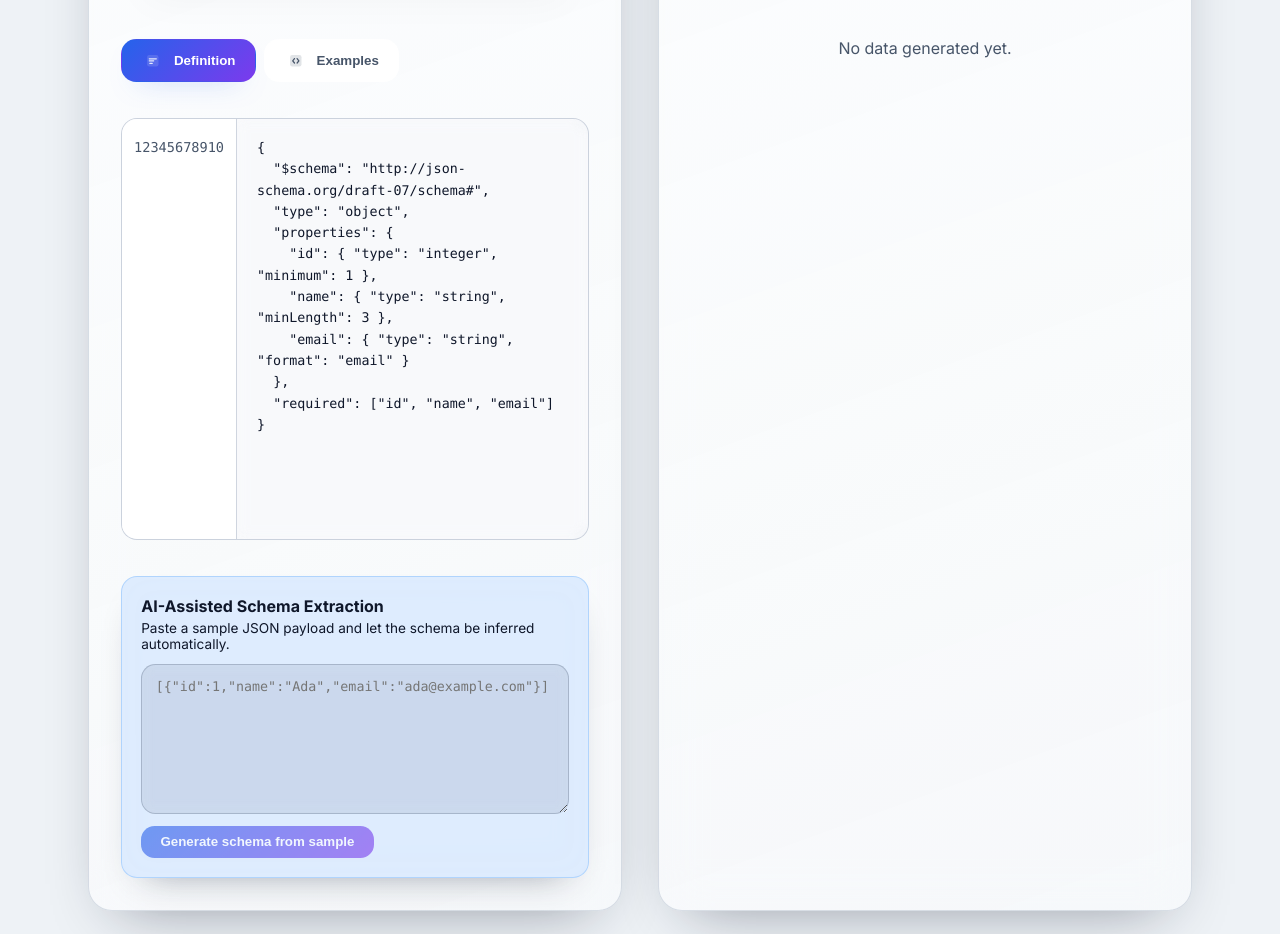
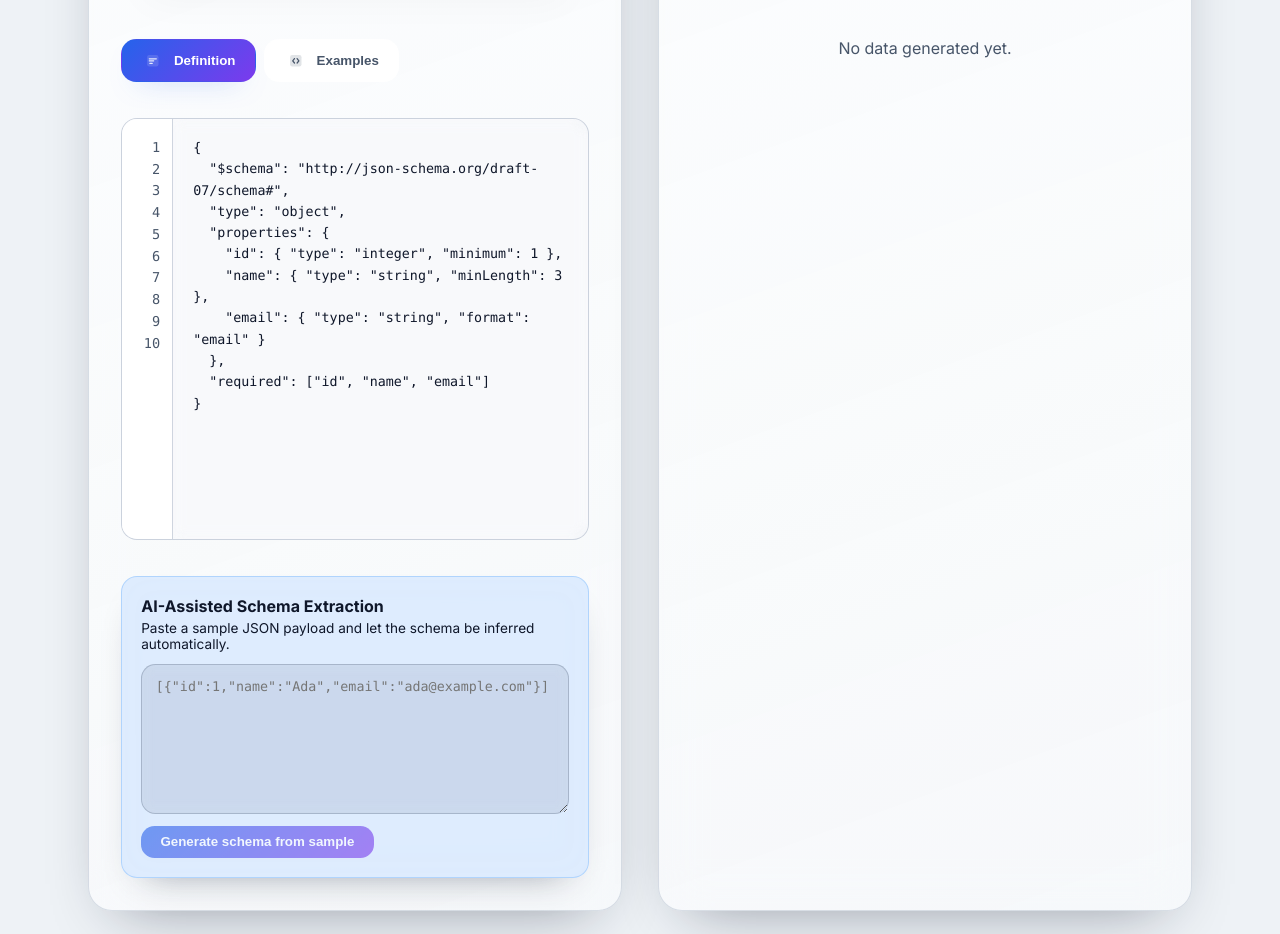
Before and after one commit to burakklc/mock-data-generator, a React (Vite) app: page / in a window 1280 px wide. Shown: the part 1060-1994 px from the top of the page. Built offline with nearby package versions, Linux system fonts and the light colour scheme.

Commit message:
satır fixi

```diff
--- a/src/styles.css
+++ b/src/styles.css
@@ -982,6 +982,11 @@ textarea:focus {
   overflow: hidden;
 }
 
+.lined-textarea__gutter span {
+  display: block;
+  line-height: 1.6;
+}
+
 .lined-textarea__gutter span + span {
   margin-top: 0;
 }
```
